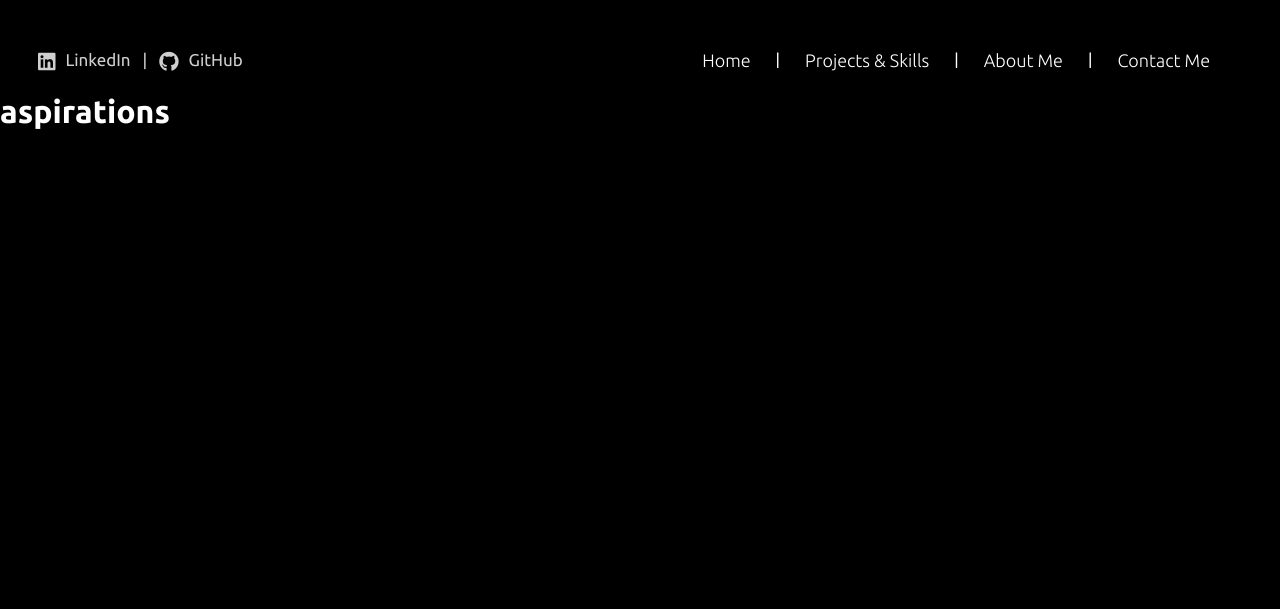
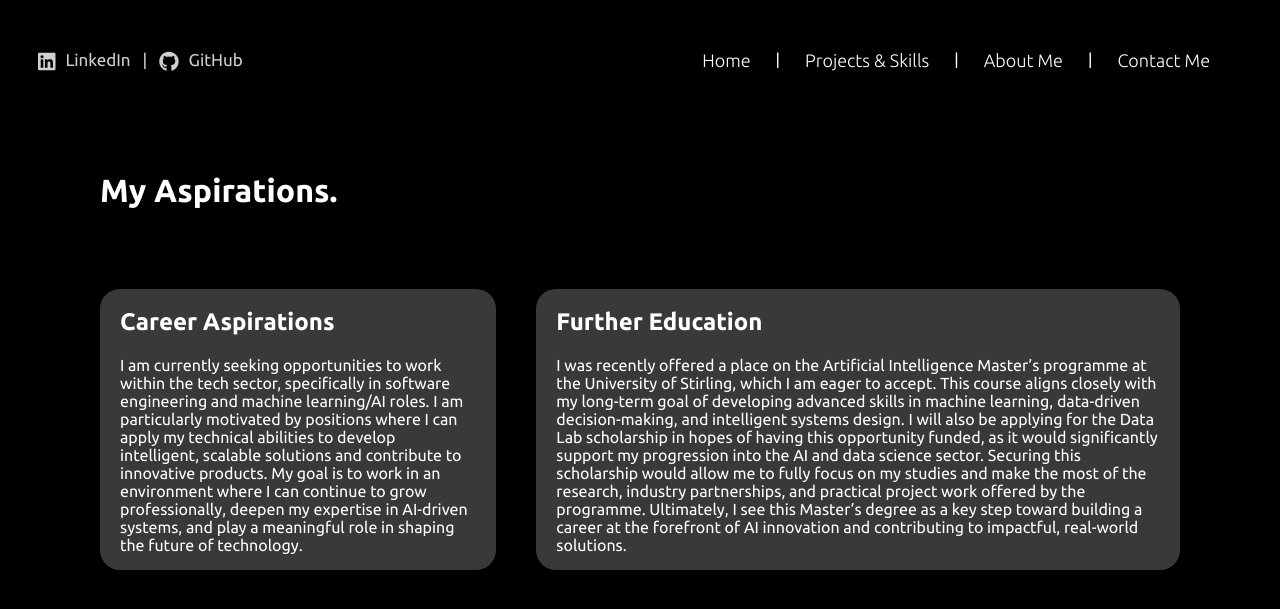
Before and after one commit to joshcoyle02/Portfolio_Git, a Flask app: page /aspirations in a window 1280 px wide. Shown: the top 609 px of the page. Run offline with Flask 3, Linux system fonts and the light colour scheme; some libraries are stand-ins or nearby versions.

Commit message:
Testing the git change

```diff
--- /dev/null
+++ b/static/css/aspirations.css
@@ -0,0 +1,27 @@
+.sec-1-asp {
+    display: flex;
+    align-items: center;
+    margin: 80px 100px 0px 100px;
+    gap:40px;
+
+}
+
+#myasp {
+    margin: 100px 100px 0px 100px;
+}
+
+.career{
+    /*background-color: #070707;*/
+    background-color: #393939;
+    padding: 0px 20px 0px 20px;
+    border-radius: 20px;
+
+}
+
+.education{
+    /*background-color: #070707;*/
+    background-color: #393939;
+    padding: 0px 20px 0px 20px;
+    border-radius: 20px;
+
+}
--- a/static/css/style.css
+++ b/static/css/style.css
@@ -48,14 +48,14 @@ body {
 .nav-links a{
     font-size:18px;
     color: white;
-    transition: 0.8s;
+    transition: 0.5s;
     font-weight: 200;
     text-decoration: none;
 }
 
 .nav-links a:hover{
     color: white;
-   transition: 0.8s;
+   transition: 0.3s;
    font-size:19px;
     font-weight: bold;
 
@@ -73,13 +73,13 @@ body {
     text-decoration: none;
     color: #cfcfcf;
     margin: 0 8px;
-    transition: 0.9s ;
+    transition: 0.2s ;
 }
 
 #details a:hover {
     color: white;
     font-size:18px;
-    transition: 0.9s;
+    transition: 0.2s;
     font-weight: bold;
 }
 
--- a/templates/aspirations.html
+++ b/templates/aspirations.html
@@ -2,9 +2,9 @@
 <html lang="en">
 <head>
     <meta charset="UTF-8">
-    <title>About me</title>
+    <title>My Aspirations</title>
     <link rel="stylesheet" href="/static/css/style.css">
-    <link rel="stylesheet" href="/static/css/aboutme.css">
+    <link rel="stylesheet" href="/static/css/aspirations.css">
     <link href="https://fonts.googleapis.com/css2?family=Ubuntu:wght@100;300;400;500;700&display=swap" rel="stylesheet">
     <link rel="stylesheet" href="https://cdnjs.cloudflare.com/ajax/libs/font-awesome/6.6.0/css/all.min.css">
 
@@ -34,7 +34,23 @@
 
             </div>
         </div>
-        <h1>aspirations</h1>
+
+        <h1 id="myasp">My Aspirations.</h1>
+
+        <div class="sec-1-asp">
+            <div class="career">
+                <h2>Career Aspirations</h2>
+                <p>I am currently seeking opportunities to work within the tech sector, specifically in software engineering and machine learning/AI roles. I am particularly motivated by positions where I can apply my technical abilities to develop intelligent, scalable solutions and contribute to innovative products. My goal is to work in an environment where I can continue to grow professionally, deepen my expertise in AI-driven systems, and play a meaningful role in shaping the future of technology.</p>
+            </div>
+            <div class="education">
+                <h2>Further Education</h2>
+                <p>I was recently offered a place on the Artificial Intelligence Master’s programme at the University of Stirling, which I am eager to accept. This course aligns closely with my long-term goal of developing advanced skills in machine learning, data-driven decision-making, and intelligent systems design. I will also be applying for the Data Lab scholarship in hopes of having this opportunity funded, as it would significantly support my progression into the AI and data science sector.
+
+Securing this scholarship would allow me to fully focus on my studies and make the most of the research, industry partnerships, and practical project work offered by the programme. Ultimately, I see this Master’s degree as a key step toward building a career at the forefront of AI innovation and contributing to impactful, real-world solutions.</p>
+            </div>
+            </div>
+        </div>
+
 
 </body>
 </html>
```
